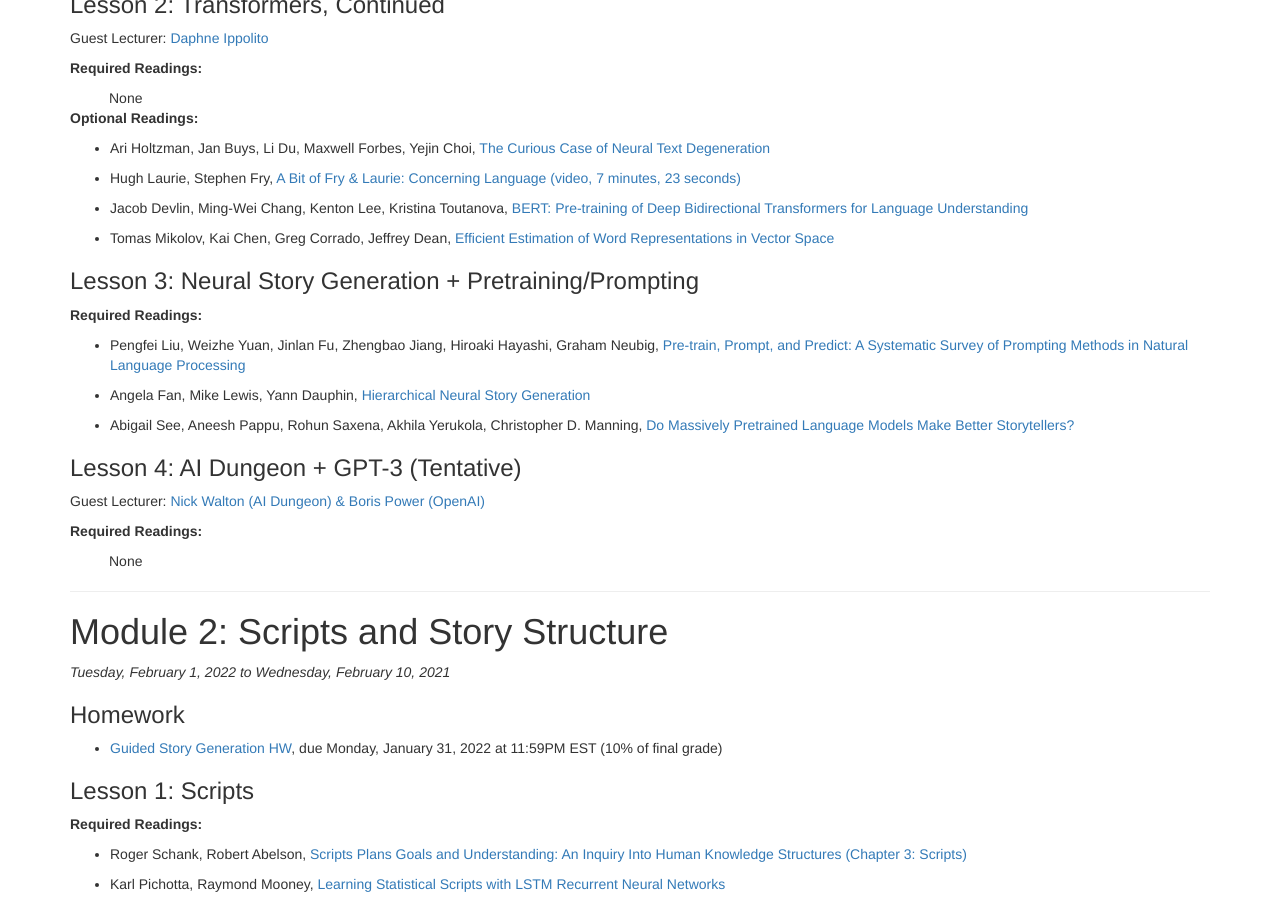
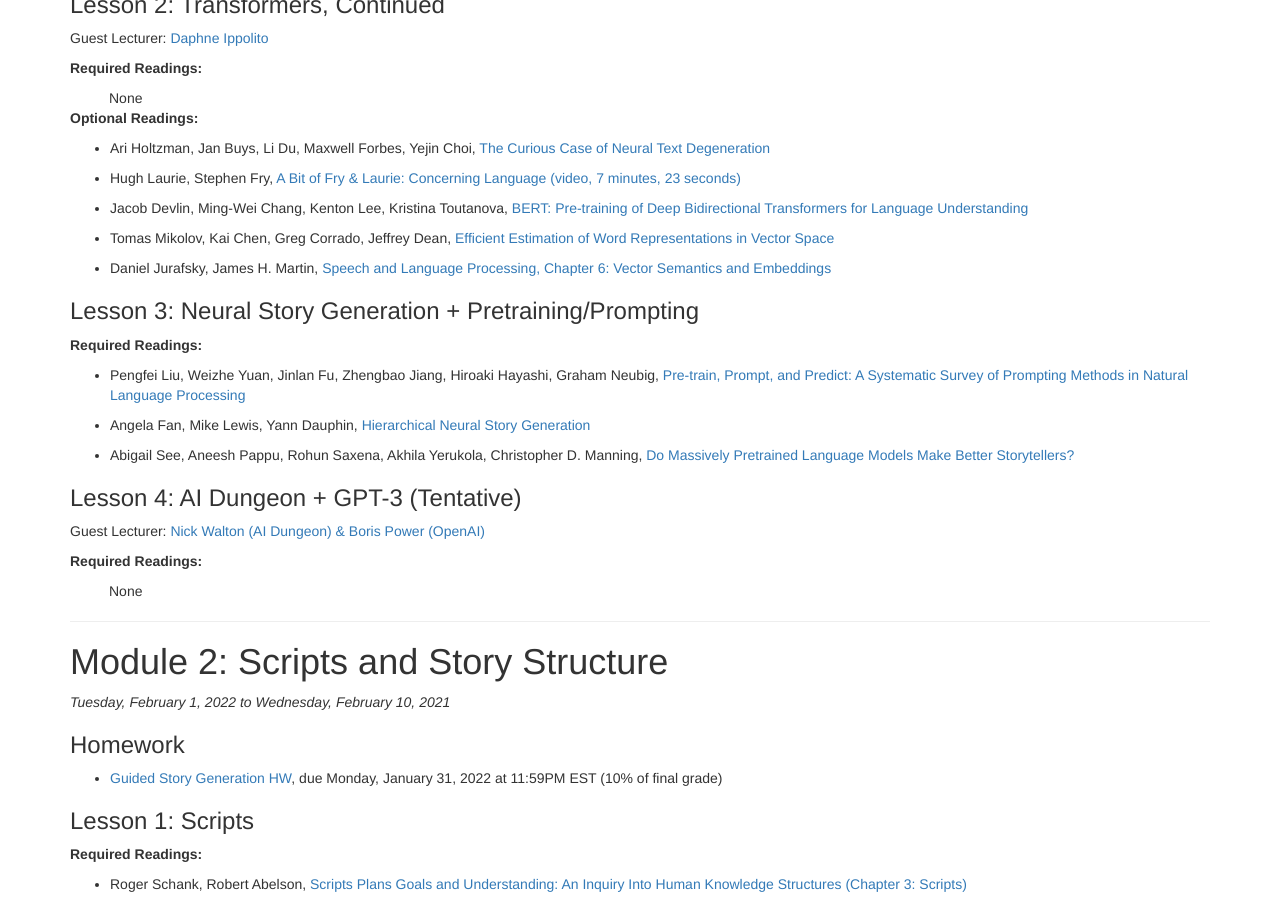
Before and after one commit to interactive-fiction-class/interactive-fiction-class.github.io, a Jekyll site: the page built from modules.md, in a window 1280 px wide and 900 px high, scrolled down 1265 px. Built offline with Jekyll 4.4.1, drawn with Linux system fonts in a browser that asks for light colours; nearby versions of some CDN libraries; a script that is not in the unit is left out.

Commit message:
Jurafsky & Martin chapter

```diff
--- a/_data/modules.yaml
+++ b/_data/modules.yaml
@@ -113,6 +113,10 @@
           title: "Efficient Estimation of Word Representations in Vector Space"
           authors: Tomas Mikolov, Kai Chen, Greg Corrado, Jeffrey Dean
           url: https://arxiv.org/abs/1301.3781
+        -
+          title: "Speech and Language Processing, Chapter 6: Vector Semantics and Embeddings"
+          url: https://web.stanford.edu/~jurafsky/slp3/6.pdf
+          authors: Daniel Jurafsky, James H. Martin
     -
       title: Neural Story Generation + Pretraining/Prompting
       guest_speaker:
```
